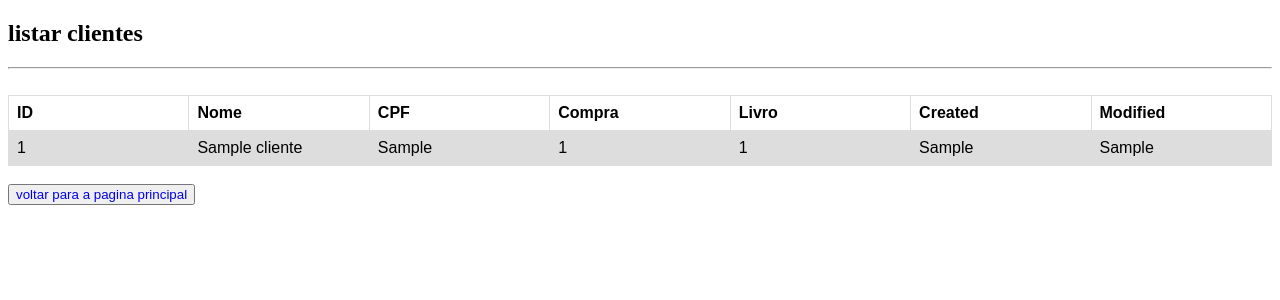
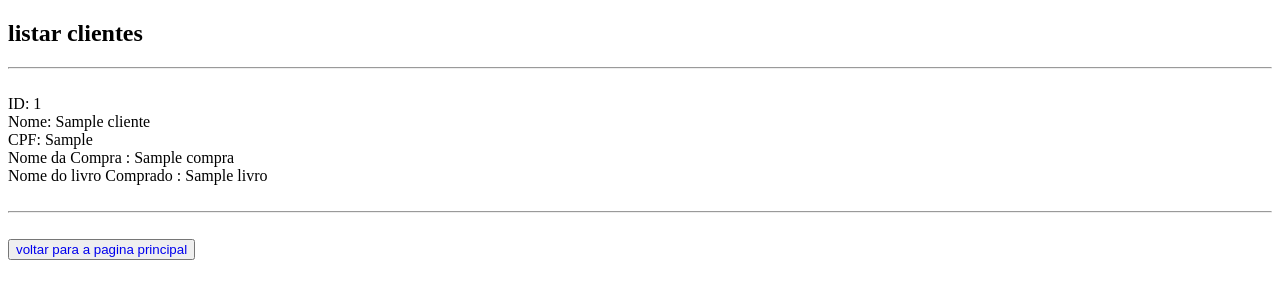
Before and after one commit to SDias14/crud_livraria, a PHP site: page /clientes.php in a window 1280 px wide. Shown: the top 300 px of the page. Run offline with PHP 8.4, Linux system fonts and the light colour scheme; tables that the repository leaves empty or names only in its code hold one stand-in row (values such as "Sample post").

Commit message:
Update clientes.php

```diff
--- a/clientes.php
+++ b/clientes.php
@@ -17,68 +17,34 @@ echo"<hr><br>";
 
     // retornando apenas a coluna que quero do banco de dados.
 
-    $query_cliente = "SELECT id,nome,cpf,compra_id,livro_id,created,modified FROM clientes";
+    $query_cliente = "SELECT c.id AS id_cliente, c.nome AS nome_cliente, c.cpf AS cpf_cliente,
+     l.nome AS nome_livro, comp.nome_compra AS nome_compra
+     FROM clientes AS c
+     INNER JOIN livros AS l
+     ON c.livro_id = l.id
+     INNER JOIN
+     compra AS comp
+     ON c.compra_id = comp.id
+     ";
+
     $result_cliente= $conn->prepare($query_cliente);
     $result_cliente->execute();
 
-    while($row_cliente = $result_cliente->fetch(PDO::FETCH_ASSOC)){
+    while($row_client = $result_cliente->fetch(PDO::FETCH_ASSOC)){
 
-        extract($row_cliente); // extrai as colunas de dentro do row_usuarios
+        echo "ID: " . $row_client['id_cliente'] . "<br>";
+        echo "Nome: ". $row_client['nome_cliente']. "<br>";
+        echo "CPF: ". $row_client['cpf_cliente']. "<br>";
+        echo "Nome da Compra : ". $row_client['nome_compra']. "<br>";
+        echo "Nome do livro Comprado : ". $row_client['nome_livro']. "<br>";
 
-        //tabela
-
-
-        echo "<table>";
-
-        echo "<tr>";
-        echo "<th>ID</th>";
-        echo "<th>Nome</th>";
-        echo "<th>CPF</th>";
-        echo "<th>Compra</th>";
-
-        echo "<th>Livro</th>";
-
-        echo "<th>Created</th>";
-
-        echo "<th>Modified</th>";
-
-
-
-        echo "</tr>";
-
-
-        echo "<tr>";
-        echo "<td>". $id. "</td>";
-
-        echo "<td>". $nome. "</td>";
-
-        echo "<td>". $cpf. "</td>";
-
-        echo "<td>". $compra_id. "</td>";
-
-        echo "<td>". $livro_id. "</td>";
-
-        echo "<td>". $created. "</td>";
-
-        echo "<td>". $modified. "</td>";
+        echo "<br>";
+        echo "<hr>";
+    }
 
 
 
 
-
-
-        echo "</tr>";
-
-        echo "</table>";
-
-
-
-
-
-
-
-
-}
 
 ?>
 
```
